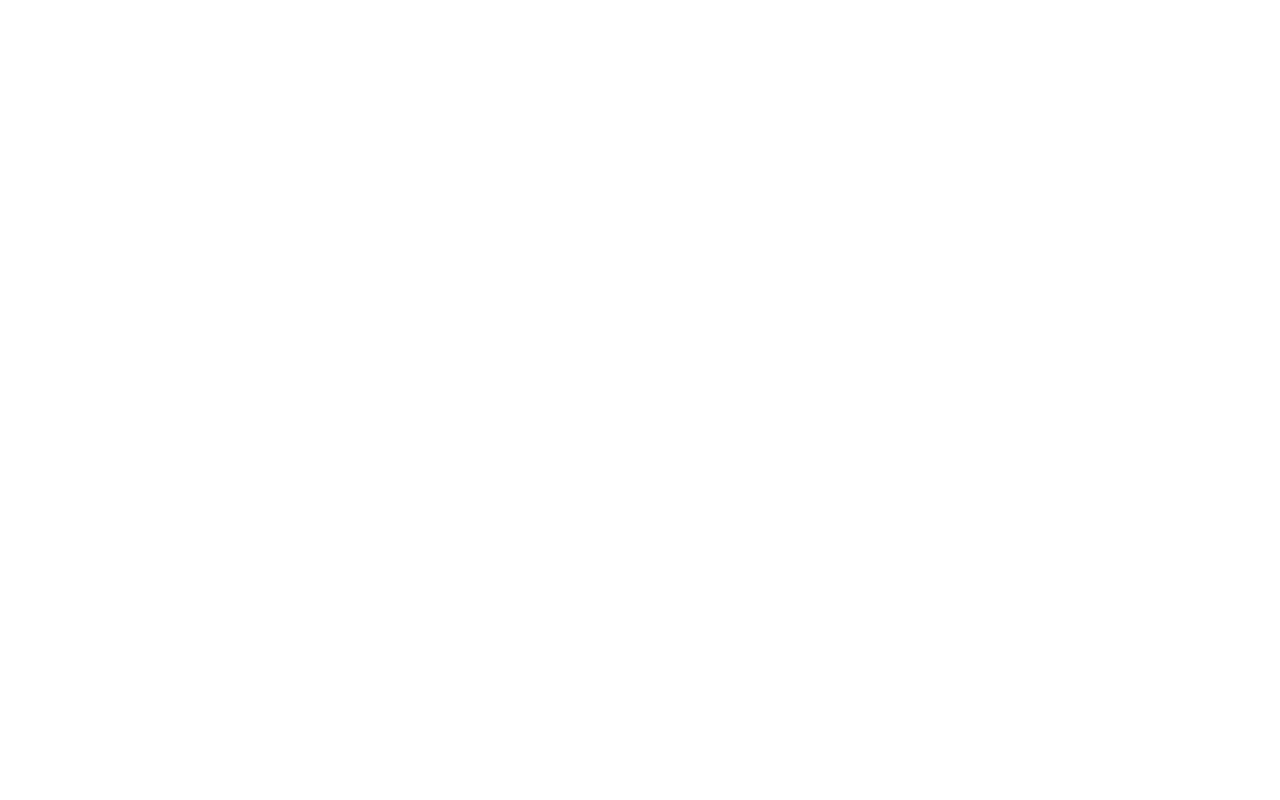
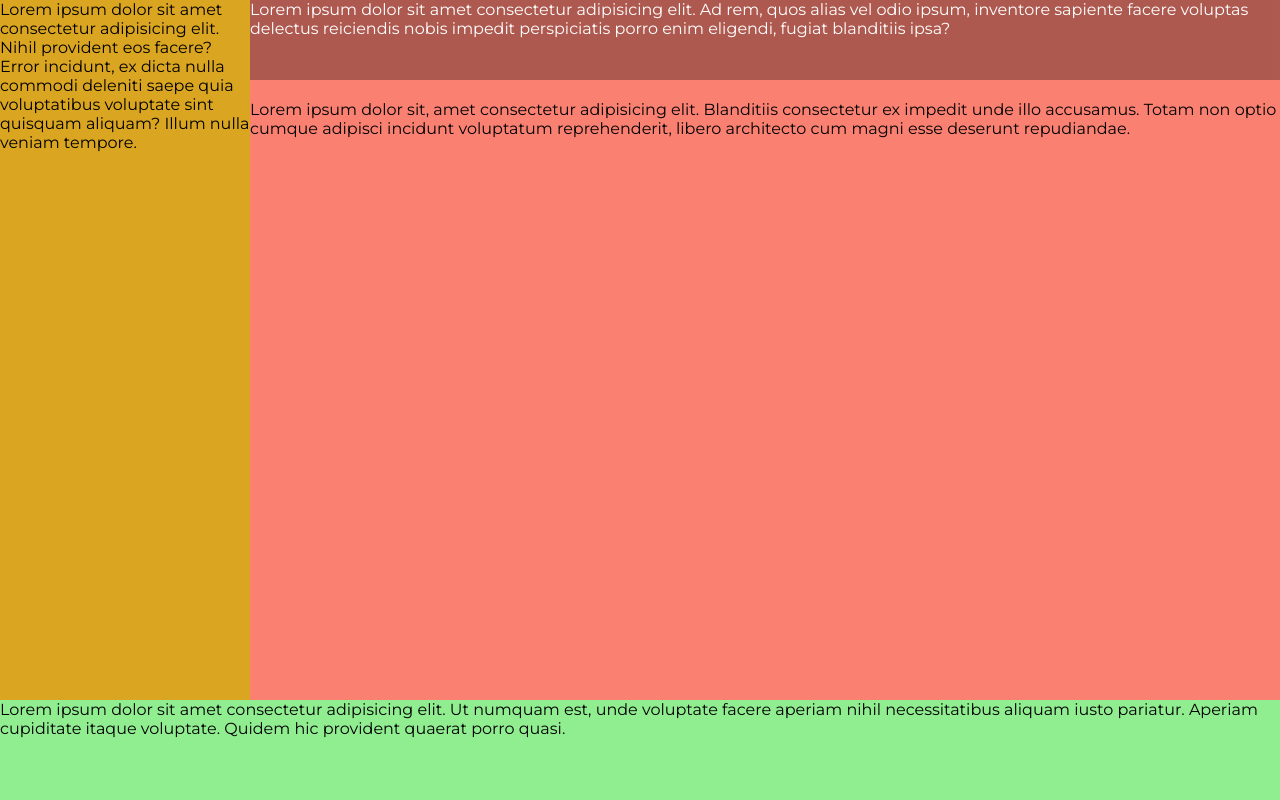
Before and after one commit to NicoloYan/html-css-spotifyweb, a plain HTML site: page index.html in a window 1280 px wide. Drawn offline with Linux system fonts and the light colour scheme.

Commit message:
Macro-layout con blocchi colorati completato

```diff
--- a/css/style.css
+++ b/css/style.css
@@ -8,3 +8,70 @@
 html {
     font-family: 'Montserrat', sans-serif;
 }
+.app-wrapper {
+    width: 100%;
+    height: 100vh;
+    background-color: aquamarine;
+}
+.upgrade {
+    background-color: rgba(0, 0, 0, 0.3);
+    top: 0;
+    right: 0;
+    color: white;
+    position: fixed;
+    width: calc( 100% - 250px );
+    height: 80px;
+}
+/* Main */
+
+main {
+    background-color: lightpink;
+    width: 100%;
+    height: calc( 100vh - 100px );
+    display: flex;
+}
+.left-nav {
+    background-color: goldenrod;
+    width: 250px;
+    overflow-y: hidden ;
+}
+.content {
+    background-color: salmon;
+    width: calc( 100% - 250px);
+    overflow-y: auto;
+    padding-top: 100px;
+}
+
+/* Footer */
+footer {
+    background-color: lightgreen;
+    width: 100%;
+    height: 100px;
+    overflow: hidden  ;
+}
+
+
+/* Media Queries */
+
+/* md */
+@media screen and (max-width: 1100px) {
+
+}
+
+/* s */
+@media screen and (max-width: 700px) {
+
+}
+
+/* xs */
+@media screen and (max-width: 600px) {
+    .left-nav {
+        width: 70px;
+    }
+    .content {
+        width: calc( 100% - 70px);
+    }
+    .upgrade {
+        width: calc( 100% - 70px);
+    }
+}
--- a/index.html
+++ b/index.html
@@ -15,5 +15,27 @@
 </head>
 <body>
 
+    <div class="app-wrapper">
+        <!-- Effettua l'upgrade -->
+        <div class="upgrade">
+            Lorem ipsum dolor sit amet consectetur adipisicing elit. Ad rem, quos alias vel odio ipsum, inventore sapiente facere voluptas delectus reiciendis nobis impedit perspiciatis porro enim eligendi, fugiat blanditiis ipsa?
+        </div>
+        <!-- Main -->
+        <main>
+            <!-- Left col Nav -->
+            <div class="left-nav">
+                Lorem ipsum dolor sit amet consectetur adipisicing elit. Nihil provident eos facere? Error incidunt, ex dicta nulla commodi deleniti saepe quia voluptatibus voluptate sint quisquam aliquam? Illum nulla veniam tempore.
+            </div>
+            <!-- Right col content -->
+            <div class="content">
+                Lorem ipsum dolor sit, amet consectetur adipisicing elit. Blanditiis consectetur ex impedit unde illo accusamus. Totam non optio cumque adipisci incidunt voluptatum reprehenderit, libero architecto cum magni esse deserunt repudiandae.
+            </div>
+        </main>
+
+        <!-- Footer -->
+        <footer>
+            Lorem ipsum dolor sit amet consectetur adipisicing elit. Ut numquam est, unde voluptate facere aperiam nihil necessitatibus aliquam iusto pariatur. Aperiam cupiditate itaque voluptate. Quidem hic provident quaerat porro quasi.
+        </footer>
+    </div>
 </body>
 </html>
```
